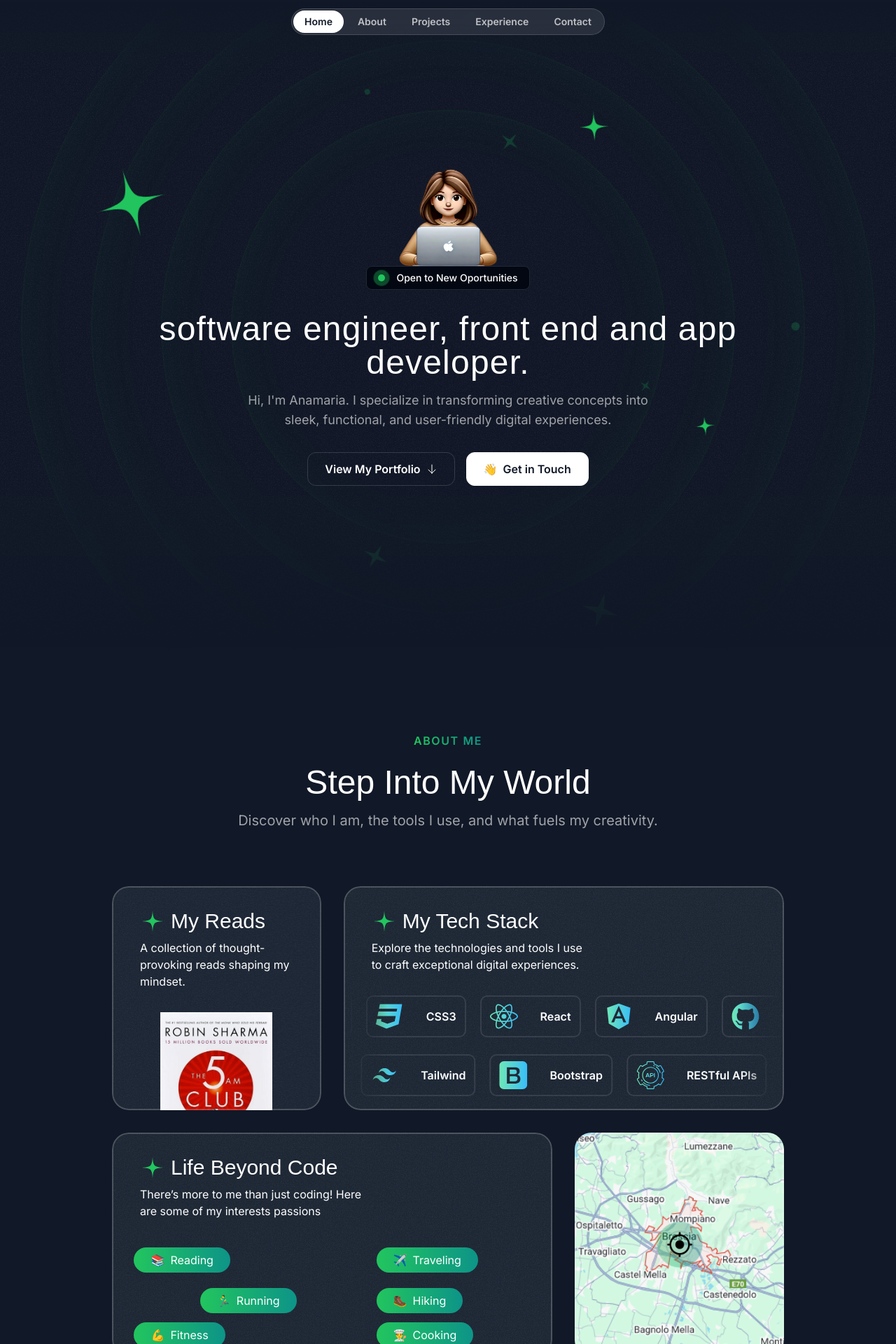
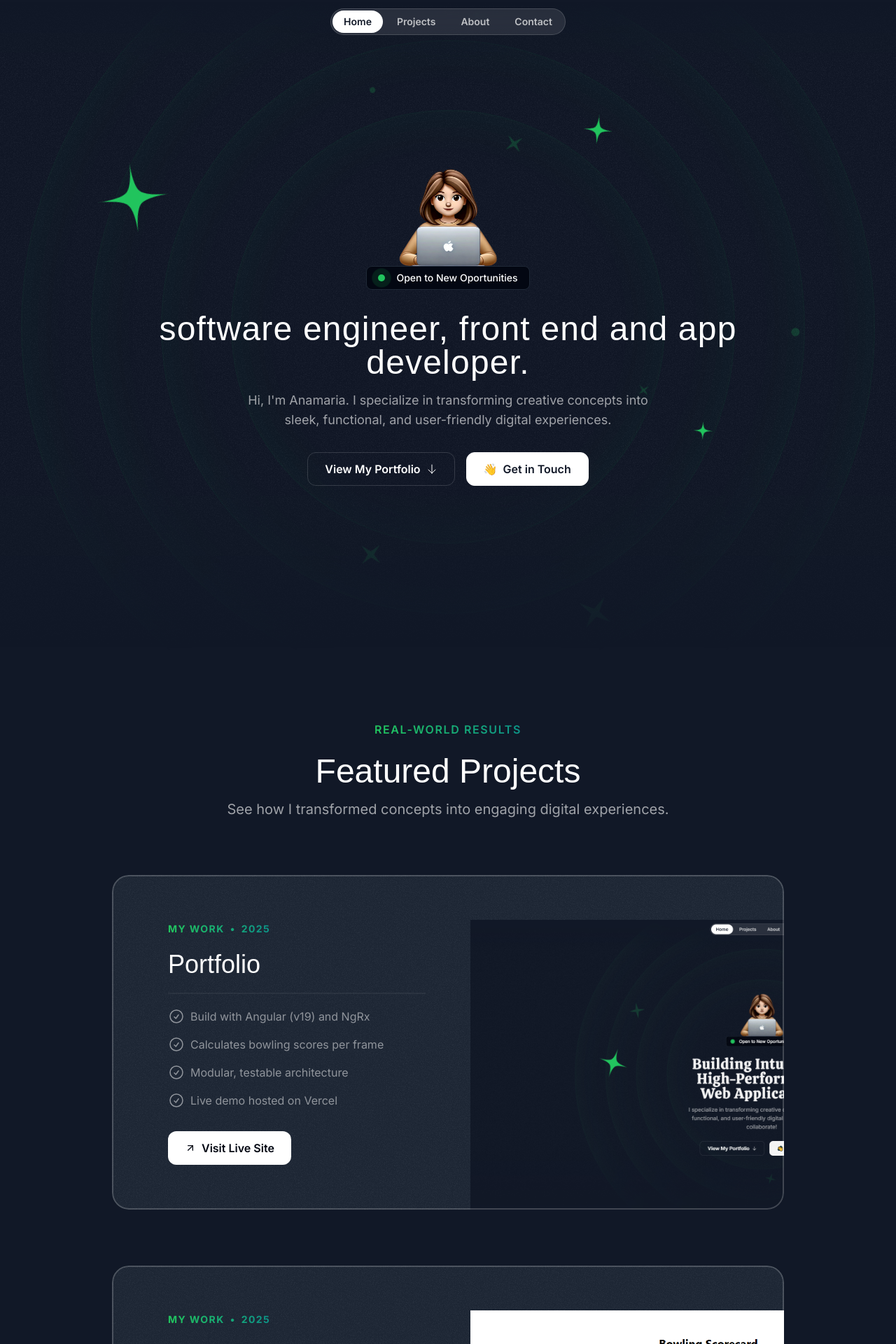
Before and after one commit to AnamariaMarjanovic/personal-portfolio, a Next.js app: page / in a window 1280 px wide. Shown: the top 1920 px of the page at 70% size. Built offline with nearby package versions, Linux system fonts and the light colour scheme; a web font is replaced by a local one.

Commit message:
Refactor code structure for improved readability and maintainability

```diff
--- a/src/app/page.tsx
+++ b/src/app/page.tsx
@@ -13,9 +13,9 @@ export default function Main() {
       <Analytics />
       <Header />
       <IntroSection id="intro"/>
-      <AboutSection id="about" />
       <ProjectsSection id="projects" />
       <ExperienceList id="experience" />
+      <AboutSection id="about" />
       <ContactSection id="contact" />
       <Footer />
     </div>
--- a/src/sections/Header.tsx
+++ b/src/sections/Header.tsx
@@ -43,15 +43,7 @@ export const Header = () => {
         >
           Home
         </a>
-        <a
-          href="#about"
-          className={`nav-item ${
-            activeSection === "about" ? "bg-white text-gray-900" : ""
-          }`}
-        >
-          About
-        </a>
-        <a
+          <a
           href="#projects"
           className={`nav-item ${
             activeSection === "projects" ? "bg-white text-gray-900" : ""
@@ -60,12 +52,12 @@ export const Header = () => {
           Projects
         </a>
         <a
-          href="#experience"
+          href="#about"
           className={`nav-item ${
-            activeSection === "experience" ? "bg-white text-gray-900" : ""
+            activeSection === "about" ? "bg-white text-gray-900" : ""
           }`}
         >
-          Experience
+          About
         </a>
         <a
           href="#contact"
--- a/src/sections/Projects.tsx
+++ b/src/sections/Projects.tsx
@@ -4,6 +4,7 @@ import ArrowOpen from "@/assets/icons/arrow-open.svg";
 import portfolioProject from "@/assets/projects/portfolio.png";
 import { SegmentHeader } from "@/components/SegmentHeader";
 import { Card } from "@/components/Card";
+import bowlingScoreboardProject from '@/assets/projects/bowling-scoreboard.png';
 
 interface SectionProps {
   id?: string;
@@ -24,13 +25,26 @@ const portfolioProjects: Project[] = [
     year: '2025',
     title: 'Portfolio',
     results: [
+      { title: 'Build with Angular (v19) and NgRx' },
+      { title: 'Calculates bowling scores per frame' },
+      { title: 'Modular, testable architecture' },
+      { title: 'Live demo hosted on Vercel' }
+    ],
+    link: 'https://anamaria.dev',
+    image: portfolioProject
+  },
+  {
+    company: 'My Work',
+    year: '2025',
+    title: 'Bowling Scoreboard',
+    results: [
       { title: 'Personal portfolio website' },
       { title: 'React, Next.js and Tailwind CSS' },
       { title: 'Framer Motion animations' },
       { title: 'Responsive design' }
     ],
-    link: 'https://anamaria.dev',
-    image: portfolioProject
+    link: 'https://bowling-scorecard.vercel.app/',
+    image: bowlingScoreboardProject
   }
 ];
 
```
Also changed, not shown: src/assets/projects/bowling-scoreboard.png (added).
